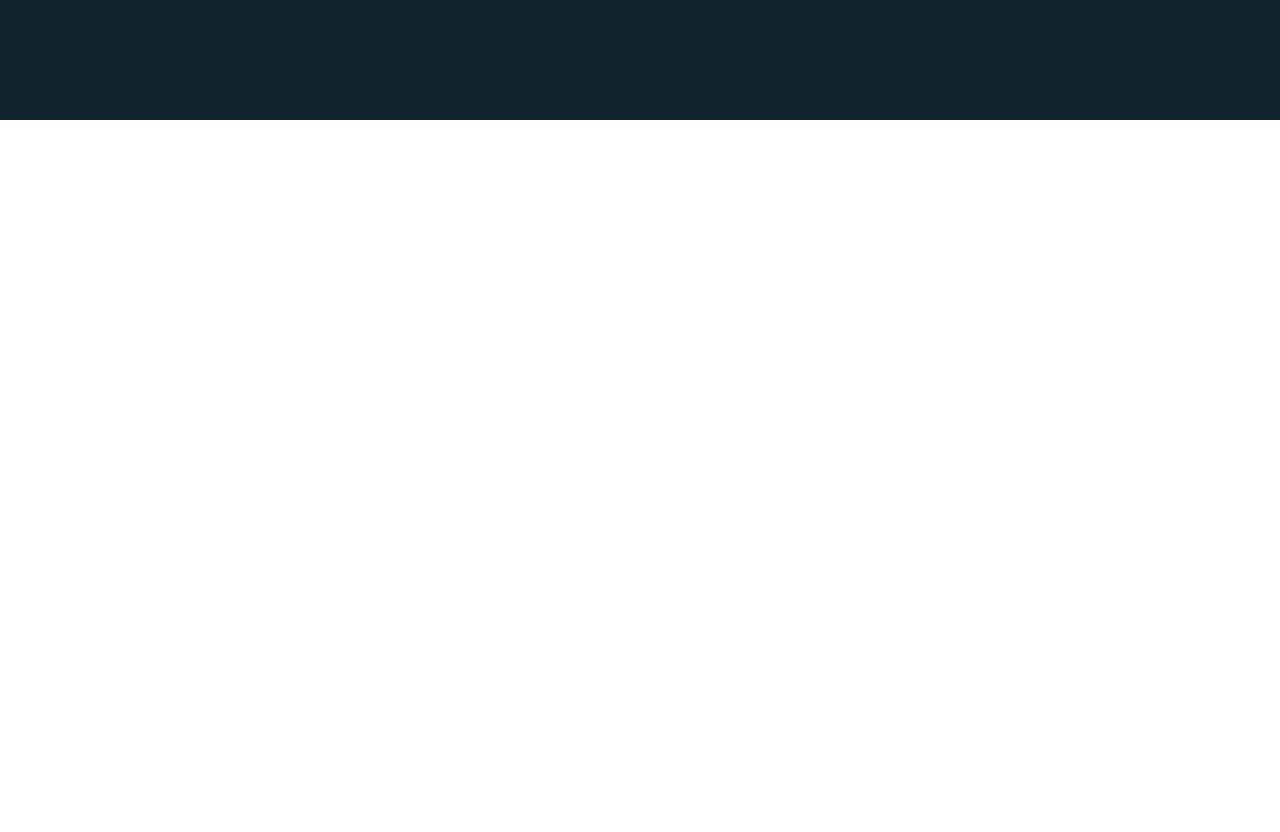
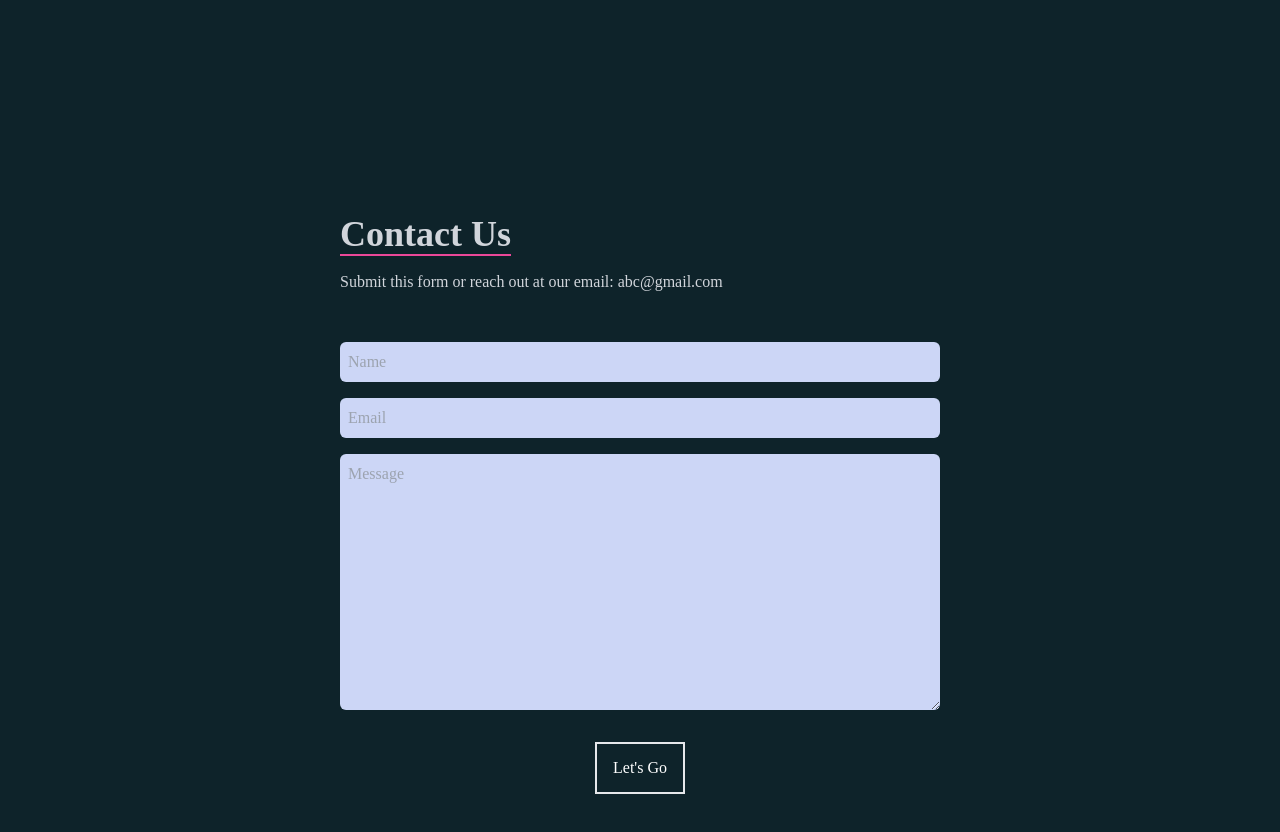
Before and after one commit to aryanthesaini/scripsandstrikes, a React (Create React App) app: page / in a window 1280 px wide. Shown: the part 1480-2312 px from the top of the page. Before the commit the page ends 1600 px from the top, so only its background shows below. Built offline with nearby package versions, Linux system fonts and the light colour scheme; the HTML template or start-up script is replaced by a standard one.

Commit message:
Contact us section added

```diff
--- a/src/App.js
+++ b/src/App.js
@@ -1,4 +1,5 @@
 import About from './components/About';
+import Contact from './components/Contact';
 import Home from './components/Home';
 import Navbar from './components/Navbar';
 
@@ -8,6 +9,7 @@ function App() {
       <Navbar />
       <Home />
       <About />
+      <Contact />
     </div>
   );
 }
--- /dev/null
+++ b/src/components/Contact.jsx
@@ -0,0 +1,44 @@
+import React from 'react';
+
+const Contact = () => {
+  return (
+    <div
+      name='contact'
+      className='w-full h-screen bg-[#0e232a] flex justify-center items-center p-4'>
+      <form action='' className='flex flex-col max-w-[600px] w-full'>
+        <div className='pb-8'>
+          <p className='text-4xl font-bold inline border-b-2 border-pink-500 text-gray-300'>
+            Contact Us
+          </p>
+          <p className='text-gray-300 py-4'>
+            Submit this form or reach out at our email: abc@gmail.com
+          </p>
+        </div>
+
+        <input
+          className=' p-2 bg-[#ccd6f6] rounded-md'
+          type='text'
+          placeholder='Name'
+          name='name'
+        />
+        <input
+          className='my-4 p-2 bg-[#ccd6f6] rounded-md'
+          type='email'
+          placeholder='Email'
+          name='email'
+        />
+
+        <textarea
+          className=' p-2 bg-[#ccd6f6] rounded-md'
+          name='message'
+          rows='10'
+          placeholder='Message'></textarea>
+        <button className='text-white border-2 hover:bg-pink-500 hover:border-pink-500 px-4 py-3 my-8 mx-auto flex items-center'>
+          Let's Go
+        </button>
+      </form>
+    </div>
+  );
+};
+
+export default Contact;
--- a/src/components/Home.jsx
+++ b/src/components/Home.jsx
@@ -8,7 +8,7 @@ const Home = () => {
       {/* container */}
       <div className='max-w-[1000px] mx-auto px-8 flex flex-col justify-center h-full'>
         <p className='text-pink-500 text-xl'>Hey, we are</p>
-        <h1 className='text-3xl sm:text-6xl font-extrabold py-4 text-[#ccd6f6]'>
+        <h1 className='text-4xl sm:text-6xl font-extrabold py-4 text-[#ccd6f6]'>
           Scrips And Strikes
         </h1>
         <h2 className='text-2xl sm:text-4xl py-4 text-[#8892b0]'>
```
